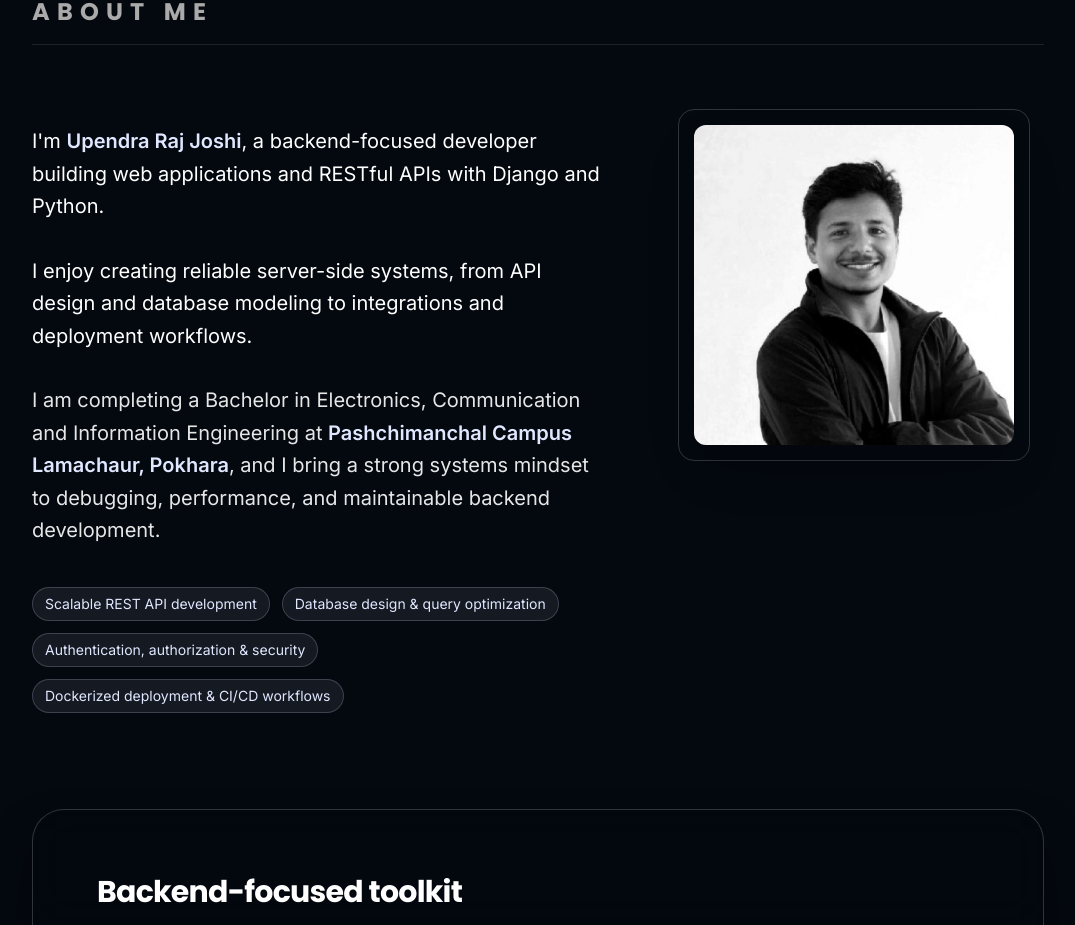
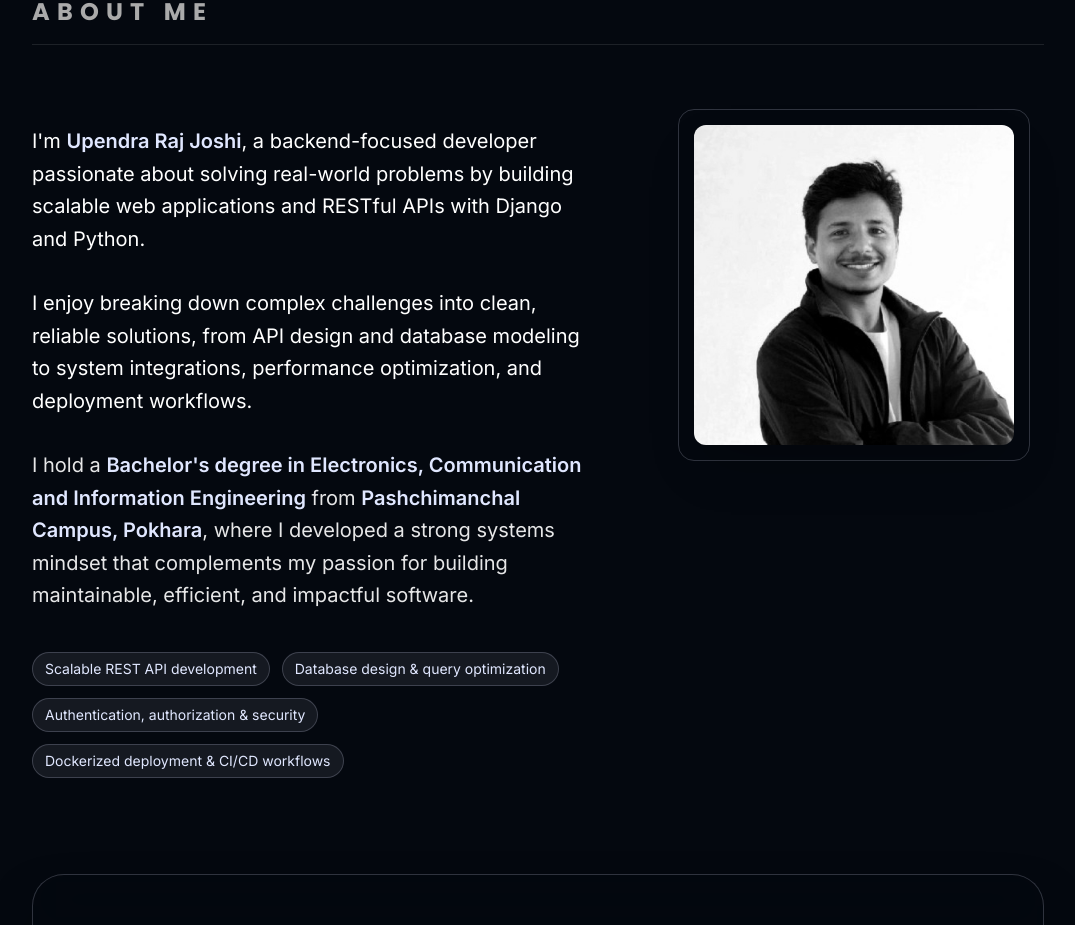
Before and after one commit to Upendra48/Upendra-Portfolio, a React (Vite) app: page / in a window 1280 px wide. Shown: the part 900-1825 px from the top of the page, without its empty margins (132-1207 px from the left). Built offline with nearby package versions, Linux system fonts and the light colour scheme.

Commit message:
Update: about section with new bio focusing on backend dev profile

```diff
--- a/src/sections/About.tsx
+++ b/src/sections/About.tsx
@@ -106,21 +106,28 @@ const backendHighlights = [
             <span className="text-moonstone font-semibold">
               Upendra Raj Joshi
             </span>
-            , a backend-focused developer building web applications and RESTful
-            APIs with Django and Python.
+            , a backend-focused developer passionate about solving real-world
+            problems by building scalable web applications and RESTful APIs with
+            Django and Python.
           </p>
           <p className="text-base sm:text-lg lg:text-xl text-white leading-relaxed break-words">
-            I enjoy creating reliable server-side systems, from API design and
-            database modeling to integrations and deployment workflows.
+            I enjoy breaking down complex challenges into clean, reliable
+            solutions, from API design and database modeling to system
+            integrations, performance optimization, and deployment workflows.
           </p>
           <p className="text-base sm:text-lg lg:text-xl leading-relaxed text-white/90 break-words">
-            I am completing a Bachelor in Electronics, Communication and
-            Information Engineering at{" "}
+            I hold a{" "}
             <span className="text-moonstone font-semibold">
-              Pashchimanchal Campus Lamachaur, Pokhara
+              Bachelor's degree in Electronics, Communication and Information
+              Engineering
+            </span>{" "}
+            from{" "}
+            <span className="text-moonstone font-semibold">
+              Pashchimanchal Campus, Pokhara
             </span>
-            , and I bring a strong systems mindset to debugging, performance,
-            and maintainable backend development.
+            , where I developed a strong systems mindset that complements my
+            passion for building maintainable, efficient, and impactful
+            software.
           </p>
           <div className="flex flex-wrap gap-3 pt-2">
             {backendHighlights.map((item) => (
```
Lines whose indentation alone changed are shown as unchanged.
